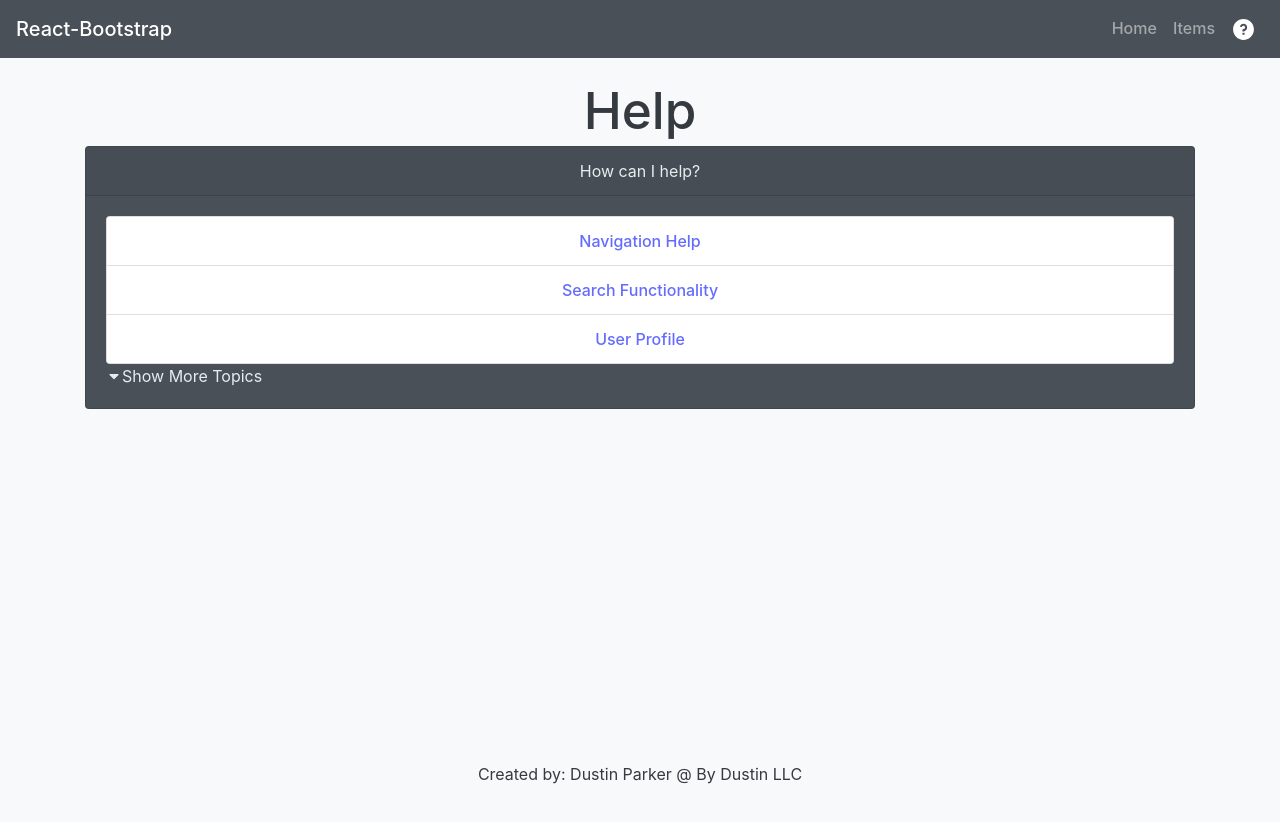
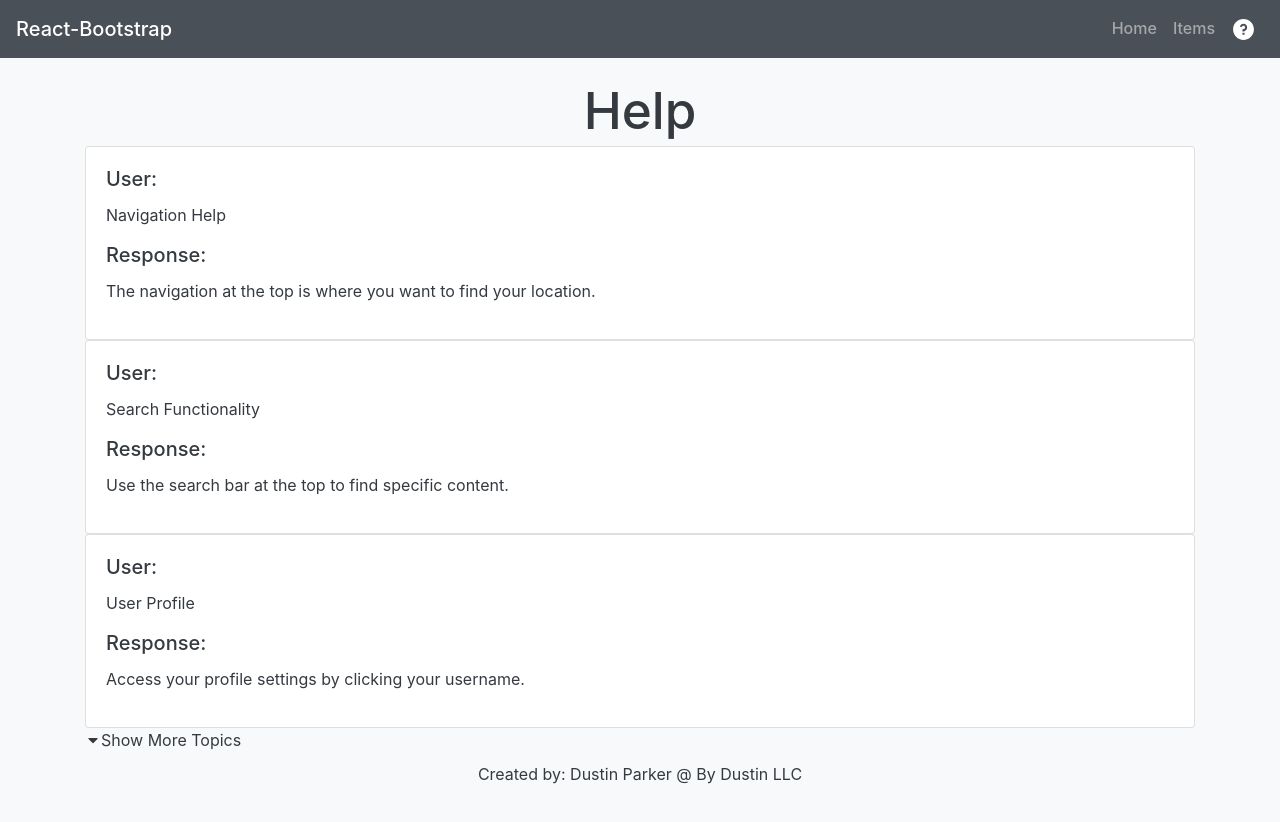
Before and after one commit to pagesbydustin/react-project, a React (Vite) app: page /help in a window 1280 px wide. Shown: the top 822 px of the page. Built offline with nearby package versions, Linux system fonts and the light colour scheme.

Commit message:
added more notes

```diff
--- a/src/App.jsx
+++ b/src/App.jsx
@@ -1,7 +1,7 @@
 import { Container } from "react-bootstrap";
 import { Routes, Route } from "react-router";
 import Main from "./assets/components/Main";
-import Help from "./assets/components/Help";
+import Help from "./assets/components/Help.jsx";
 import NavMain from "./assets/components/layout/NavMain";
 import Items from "./assets/components/Items";
 import HelpPage from "./assets/components/HelpPage";
@@ -18,9 +18,9 @@ function App() {
       <Container id="bodyContent">
         <Routes>
           <Route path="/" element={<Main />} />
-          <Route path="/items" element={<Items />} />
-          <Route path="/help" element={<Help />} />
-          <Route path="/help/:id" element={<HelpPage />} />{" "}
+          <Route path="items" element={<Items />} />
+          <Route path="help" element={<Help />} />
+          <Route path="help/:id" element={<HelpPage />} />{" "}
           {/** this line should rerender the help compnent and append the result */}
           <Route path="*" element={<NotFound />} />
         </Routes>
--- a/src/assets/components/Help.jsx
+++ b/src/assets/components/Help.jsx
@@ -1,10 +1,13 @@
-import { Card, ListGroup } from "react-bootstrap";
-import { useState, useEffect } from "react";
+import { ListGroup } from "react-bootstrap";
+import React, { useState, useEffect } from "react";
+/**
   import { Link } from "react-router-dom";
+*/
 import { FaCaretDown } from "react-icons/fa";
 import axios from "axios";
-
+import NoteCard from "./layout/NoteCard";
 function Help() {
+  React;
   const [data, setData] = useState([]);
   const [allData, setAllData] = useState([]); // Store all fetched data
   const [showMore, setShowMore] = useState(true);
@@ -14,8 +17,13 @@ function Help() {
     const fetchData = async () => {
       try {
         const response = await axios.get("/src/assets/data/Items.json");
-        setAllData(response.data);
-        setData(response.data.slice(0, 3));
+        const formattedData = response.data.map((item) => ({
+          id: item.id,
+          title: item.title,
+          response: item.content[0].text,
+        }));
+        setAllData(formattedData);
+        setData(formattedData.slice(0, 3));
         setIsLoading(false);
       } catch (error) {
         console.error("Error fetching data:", error);
@@ -33,32 +41,20 @@ function Help() {
   return (
     <>
       <h1>Help</h1>
-      <Card bg="dark" text="light">
-        <Card.Header>How can I help?</Card.Header>
-        <Card.Body>
       {isLoading ? (
         <div>Loading...</div>
       ) : (
-            <>
         <ListGroup>
           {data.map((topic) => (
-                  <ListGroup.Item key={topic.id}>
-                    <Link to={`/help/${topic.id}`}>{topic.title}</Link>
-                  </ListGroup.Item>
+            <NoteCard key={topic.id} note={topic} />
           ))}
         </ListGroup>
+      )}
       {showMore && (
-                <div
-                  onClick={handleShowMore}
-                  className="d-flex align-items-center"
-                >
+        <div onClick={handleShowMore} className="d-flex align-items-center">
           <FaCaretDown /> Show More Topics
         </div>
       )}
-            </>
-          )}
-        </Card.Body>
-      </Card>
     </>
   );
 }
--- a/src/assets/components/Main.jsx
+++ b/src/assets/components/Main.jsx
@@ -1,5 +1,15 @@
+import { Card } from "react-bootstrap";
+
 function Main() {
-  return <h1>Main</h1>;
+  return (
+    <>
+      <h1>Main</h1>
+      <Card>
+        <Card.Header bg="dark">Header</Card.Header>
+        <Card.Body>Body text here</Card.Body>
+      </Card>
+    </>
+  );
 }
 
 export default Main;
--- a/src/assets/components/layout/NoteCard.jsx
+++ b/src/assets/components/layout/NoteCard.jsx
@@ -6,8 +6,8 @@ const NoteCard = ({ note }) => {
   return (
     <Card>
       <Card.Body className="text-left">
-        <Card.Title>User:</Card.Title>
-        <Card.Text>{note.user}</Card.Text>
+        <Card.Title>{note.user !== "" ? "User:" : "Title:"}</Card.Title>
+        <Card.Text>{note.user || note.title}</Card.Text>
         <Card.Title>Response:</Card.Title>
         <Card.Text>
           <ReactMarkdown>{note.response}</ReactMarkdown>
@@ -19,7 +19,8 @@ const NoteCard = ({ note }) => {
 
 NoteCard.propTypes = {
   note: PropTypes.shape({
-    user: PropTypes.string.isRequired,
+    user: PropTypes.string,
+    title: PropTypes.string,
     response: PropTypes.string.isRequired,
   }).isRequired,
 };
```
Also changed, not shown: jsconfig.json (added, +15 -0 lines), src/assets/components/layout/Flyout.jsx (deleted, +0 -32 lines), 1 other file (tests, documents, lock files or other folders). Lines whose indentation alone changed are shown as unchanged.
